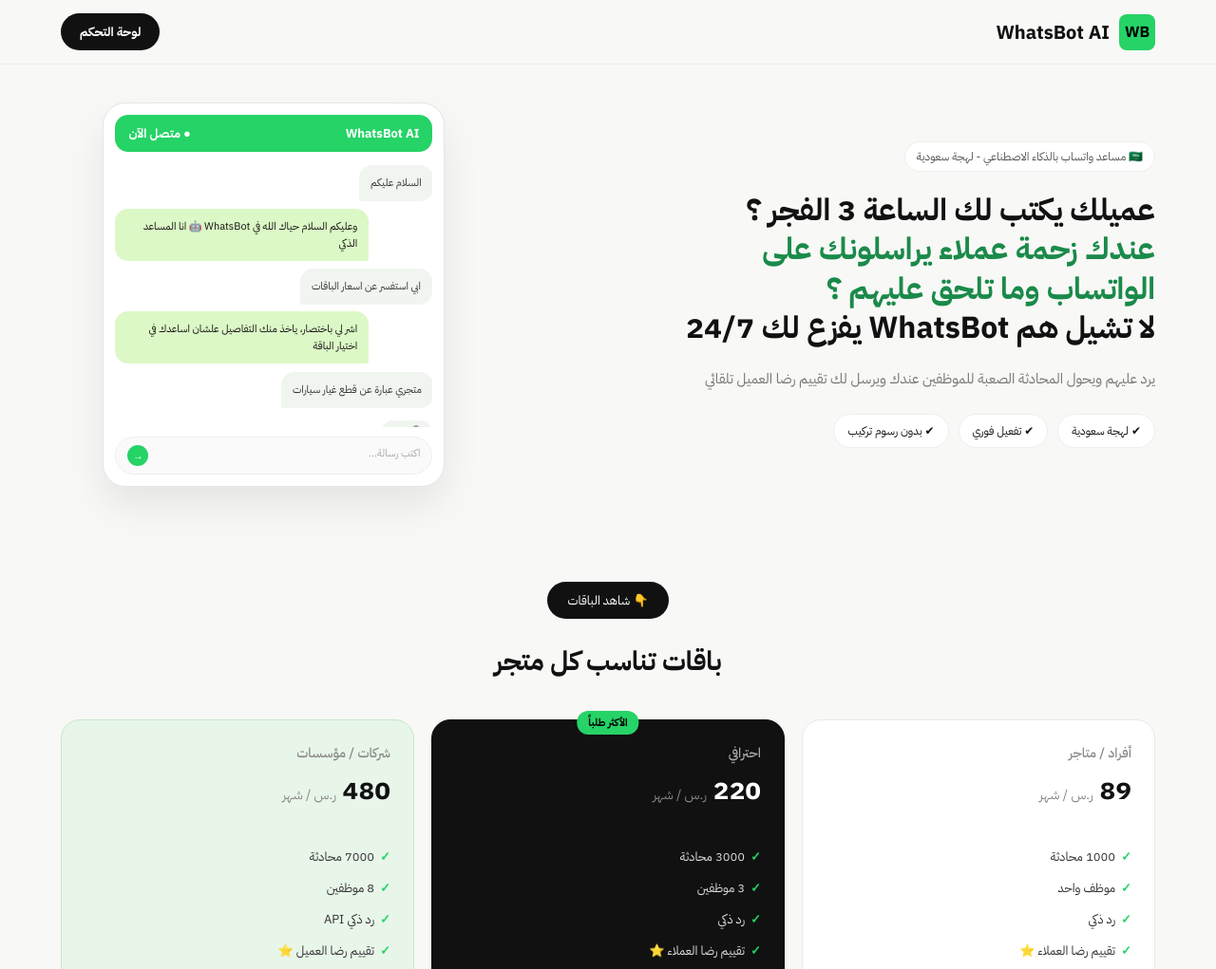
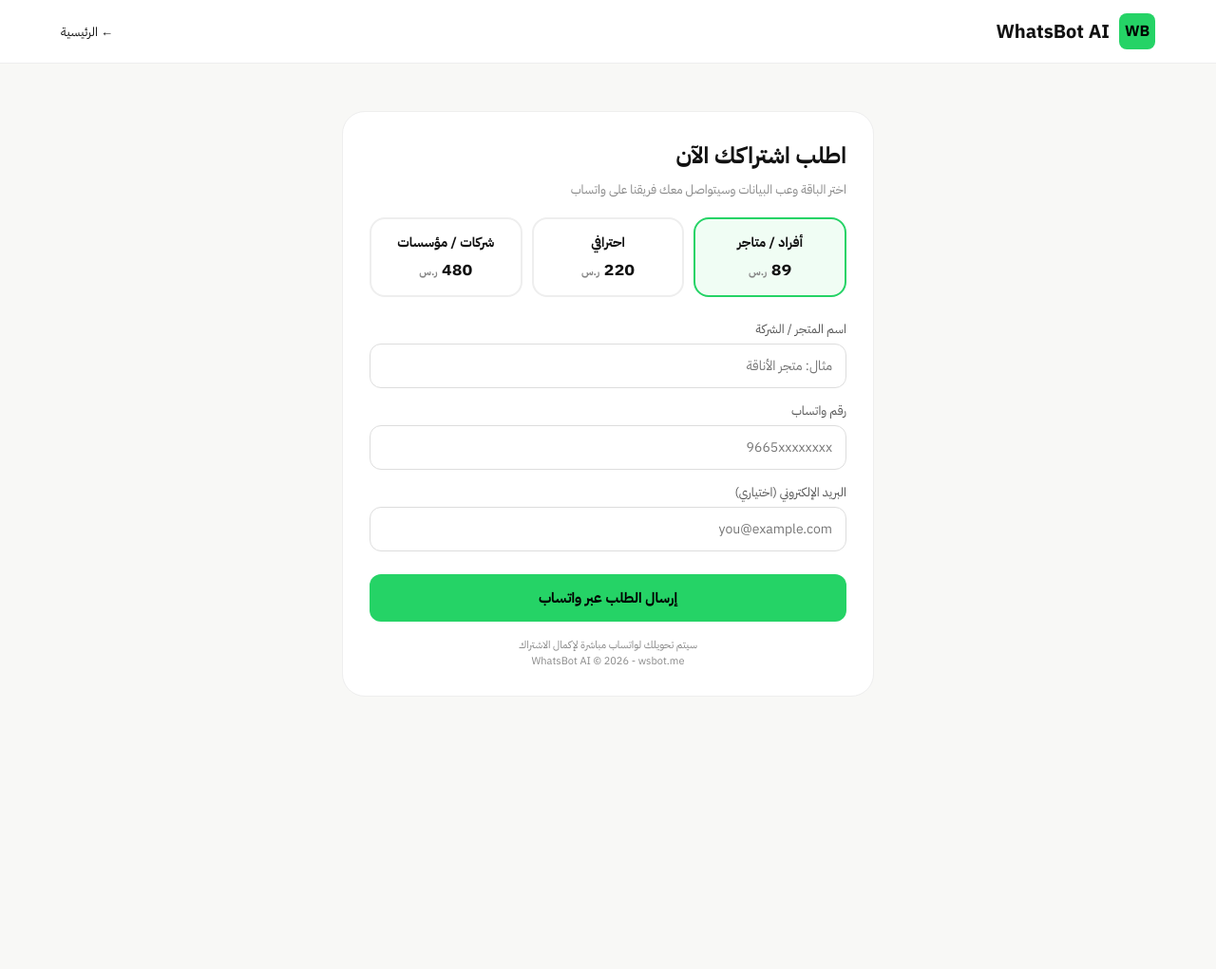
Before and after one commit to 3zo900/whatsbot, a website: page public/order.html in a window 1280 px wide. Shown: the top 1021 px of the page at 95% size. After the commit the page ends 800 px from the top, so only its background shows below. Drawn offline with Linux system fonts and the light colour scheme.

Commit message:
Update order.html

```diff
--- a/public/order.html
+++ b/public/order.html
@@ -1,72 +1,87 @@
 <!DOCTYPE html>
-<html lang="ar" dir="rtl"><head><meta charset="UTF-8"><meta name="viewport" content="width=device-width,initial-scale=1"><title>WhatsBot AI</title>
+<html lang="ar" dir="rtl">
+<head>
+<meta charset="UTF-8">
+<meta name="viewport" content="width=device-width,initial-scale=1">
+<title>طلب اشتراك - WhatsBot AI</title>
 <link href="https://fonts.googleapis.com/css2?family=IBM+Plex+Sans+Arabic:wght@400;500;700&display=swap" rel="stylesheet">
 <style>
 *{margin:0;padding:0;box-sizing:border-box;font-family:'IBM Plex Sans Arabic',sans-serif}
-body{background:#f8f8f6;color:#111;overflow-x:hidden}
-nav{display:flex;justify-content:space-between;align-items:center;padding:14px 5%;background:#f8f8f6;position:sticky;top:0;z-index:10;border-bottom:1px solid #eee}
+body{background:#f8f8f6;color:#111;padding:0}
+nav{display:flex;justify-content:space-between;align-items:center;padding:14px 5%;background:#fff;border-bottom:1px solid #eee}
 .nav-logo{display:flex;align-items:center;gap:10px;font-weight:800;font-size:20px}
 .logo-box{width:38px;height:38px;background:#25D366;color:#000;border-radius:8px;display:flex;align-items:center;justify-content:center;font-weight:900;font-size:16px}
-.nav-btn{background:#111;color:#fff;padding:10px 20px;border-radius:30px;font-size:13px;text-decoration:none;font-weight:600}
-.hero{display:flex;align-items:center;justify-content:space-between;padding:40px 5%;gap:30px;max-width:1300px;margin:0 auto}
-.hero-text{flex:1.2} .badge-top{display:inline-flex;background:#fff;border:1px solid #eee;padding:6px 12px;border-radius:20px;font-size:12px;color:#555;margin-bottom:20px}
-.hero-text h1{font-size:32px;line-height:1.3;font-weight:800;margin-bottom:16px} .hero-text h1 span{color:#1a8a4a}
-.hero-desc{color:#777;font-size:15px;line-height:1.7;margin:20px 0 24px;max-width:500px}
-.features-row{display:flex;gap:10px;flex-wrap:wrap;margin-top:18px} .feat{background:#fff;border:1px solid #eee;padding:8px 14px;border-radius:20px;font-size:12px;display:flex;gap:6px}
-.hero-mock{flex:0.8} .mock-phone{background:#fff;border:1px solid #e5e5e5;border-radius:24px;padding:12px;box-shadow:0 20px 40px rgba(0,0,0,0.08);max-width:360px;margin:auto;overflow:hidden}
-.mock-header{background:#25D366;color:#fff;padding:10px 14px;border-radius:14px;font-size:13px;font-weight:700;display:flex;justify-content:space-between;margin-bottom:10px}
-.mock-body{height:280px;overflow-y:auto;display:flex;flex-direction:column;gap:8px;padding:4px 0}
-.mock-msg{background:#f1f5f0;padding:10px 12px;border-radius:14px 14px 14px 2px;font-size:11px;line-height:1.6;color:#333;max-width:80%;align-self:flex-start;opacity:0;transform:translateY(12px) scale(0.95);animation:msgIn 0.45s cubic-bezier(0.34,1.56,0.64,1) forwards}
-.mock-msg.user{background:#dcf8c6;border-radius:14px 14px 2px 14px;align-self:flex-end;color:#111}
-.mock-msg:nth-child(1){animation-delay:0.3s} .mock-msg:nth-child(2){animation-delay:1.1s} .mock-msg:nth-child(3){animation-delay:1.9s} .mock-msg:nth-child(4){animation-delay:2.7s} .mock-msg:nth-child(5){animation-delay:3.5s}
-@keyframes msgIn{0%{opacity:0;transform:translateY(12px) scale(0.95)} 100%{opacity:1;transform:translateY(0) scale(1)}}
-.mock-typing{display:flex;gap:4px;padding:10px 14px;background:#f1f5f0;border-radius:18px;width:fit-content;align-self:flex-start;margin-top:6px;animation:msgIn 0.4s 4.2s both}
-.mock-typing span{width:6px;height:6px;background:#999;border-radius:50%;animation:typing 1.2s infinite} .mock-typing span:nth-child(2){animation-delay:0.2s} .mock-typing span:nth-child(3){animation-delay:0.4s}
-@keyframes typing{0%,60%,100%{transform:translateY(0);opacity:0.5} 30%{transform:translateY(-6px);opacity:1}}
-.mock-input{border:1px solid #eee;border-radius:20px;padding:8px 12px;font-size:11px;color:#aaa;display:flex;justify-content:space-between;margin-top:10px;background:#fafafa}
-.pricing{padding:60px 5%;background:#f8f8f6;text-align:center;max-width:1300px;margin:0 auto} .pricing .top-btn{display:inline-block;background:#111;color:#fff;padding:10px 22px;border-radius:30px;font-size:13px;margin-bottom:24px} .pricing h2{font-size:28px;font-weight:800;margin-bottom:40px}
-.plans{display:grid;grid-template-columns:repeat(3,1fr);gap:18px;text-align:right} @media(max-width:900px){.plans{grid-template-columns:1fr}.hero{flex-direction:column}.hero-text h1{font-size:28px}}
-.plan{border-radius:20px;padding:24px;position:relative;border:1px solid #e9e9e9;display:flex;flex-direction:column} .plan-label{position:absolute;top:-10px;left:50%;transform:translateX(-50%);background:#25D366;color:#000;font-size:11px;font-weight:700;padding:4px 12px;border-radius:12px}
-.plan h3{font-size:14px;color:#888;font-weight:500;margin-bottom:8px} .plan .price{font-size:28px;font-weight:800;margin-bottom:16px} .plan .price span{font-size:14px;font-weight:400;color:#888}
-.plan ul{list-style:none;margin:16px 0 24px;flex:1} .plan li{font-size:13px;padding:7px 0;display:flex;gap:6px;color:#333} .plan li::before{content:"✓";color:#25D366;font-weight:800}
-.plan .btn-plan{padding:12px;border-radius:30px;border:1px solid #111;text-align:center;font-weight:700;font-size:13px;text-decoration:none;display:block}
-.plan-afrad{background:#ffffff} .plan-afrad .btn-plan{background:#fff;color:#111} .plan-pro{background:#111;color:#fff;border-color:#111} .plan-pro h3{color:#aaa} .plan-pro .price{color:#fff} .plan-pro li{color:#ddd} .plan-pro .btn-plan{background:#25D366;color:#000;border-color:#25D366}
-.plan-companies{background:#e8f5e9;border-color:#c8e6c9} .plan-companies .btn-plan{background:#111;color:#fff} footer{text-align:center;padding:30px;color:#aaa;font-size:12px}
-</style></head><body>
-<nav><div class="nav-logo"><div class="logo-box">WB</div><span>WhatsBot AI</span></div><a href="/login.html" class="nav-btn">لوحة التحكم</a></nav>
-<section class="hero">
-<div class="hero-text"><div class="badge-top">🇸🇦 مساعد واتساب بالذكاء الاصطناعي - لهجة سعودية</div>
-<h1>عميلك يكتب لك الساعة 3 الفجر ؟<br><span>عندك زحمة عملاء يراسلونك على</span><br><span>الواتساب وما تلحق عليهم ؟</span><br><span style="color:#111">لا تشيل هم WhatsBot يفزع لك 24/7</span></h1>
-<p class="hero-desc">يرد عليهم ويحول المحادثة الصعبة للموظفين عندك ويرسل لك تقييم رضا العميل تلقائي</p>
-<div class="features-row"><div class="feat">✔ لهجة سعودية</div><div class="feat">✔ تفعيل فوري</div><div class="feat">✔ بدون رسوم تركيب</div></div></div>
-<div class="hero-mock"><div class="mock-phone"><div class="mock-header"><span>WhatsBot AI</span><span>● متصل الآن</span></div>
-<div class="mock-body" id="mockBody">
-<div class="mock-msg">السلام عليكم</div>
-<div class="mock-msg user">وعليكم السلام حياك الله في WhatsBot 🤖 انا المساعد الذكي</div>
-<div class="mock-msg">ابي استفسر عن اسعار الباقات</div>
-<div class="mock-msg user">اشر لي باختصار، ياخذ منك التفاصيل علشان اساعدك في اختيار الباقة</div>
-<div class="mock-msg">متجري عبارة عن قطع غيار سيارات</div>
-<div class="mock-typing" id="typing"><span></span><span></span><span></span></div>
+.container{max-width:600px;margin:30px auto;padding:20px}
+.card{background:#fff;border:1px solid #eee;border-radius:24px;padding:28px}
+h1{font-size:24px;margin-bottom:8px} .sub{color:#888;font-size:13px;margin-bottom:20px}
+.plan-select{display:grid;grid-template-columns:repeat(3,1fr);gap:10px;margin-bottom:24px}
+.plan-option{border:2px solid #eee;border-radius:16px;padding:14px;text-align:center;cursor:pointer;transition:0.2s}
+.plan-option.active{border-color:#25D366;background:#f0fdf4}
+.plan-option h3{font-size:14px;margin-bottom:4px} .plan-option .price{font-size:18px;font-weight:800}
+.field{margin-bottom:14px} .field label{font-size:13px;color:#555;display:block;margin-bottom:6px}
+.field input{width:100%;padding:12px 14px;border:1px solid #ddd;border-radius:12px;font-size:14px}
+.btn{width:100%;background:#111;color:#fff;padding:14px;border:none;border-radius:12px;font-weight:700;font-size:15px;cursor:pointer;margin-top:10px}
+.btn-green{background:#25D366;color:#000}
+.note{font-size:11px;color:#888;text-align:center;margin-top:16px}
+</style>
+</head>
+<body>
+<nav>
+  <div class="nav-logo"><div class="logo-box">WB</div> WhatsBot AI</div>
+  <a href="/" style="text-decoration:none;color:#111;font-size:13px">← الرئيسية</a>
+</nav>
+<div class="container">
+  <div class="card">
+    <h1>اطلب اشتراكك الآن</h1>
+    <div class="sub">اختر الباقة وعب البيانات وسيتواصل معك فريقنا على واتساب</div>
+
+    <div class="plan-select" id="plans">
+      <div class="plan-option" data-plan="individual" onclick="selectPlan('individual')">
+        <h3>أفراد / متاجر</h3>
+        <div class="price">89 <span style="font-size:11px;color:#888">ر.س</span></div>
+      </div>
+      <div class="plan-option" data-plan="professional" onclick="selectPlan('professional')">
+        <h3>احترافي</h3>
+        <div class="price">220 <span style="font-size:11px;color:#888">ر.س</span></div>
+      </div>
+      <div class="plan-option" data-plan="companies" onclick="selectPlan('companies')">
+        <h3>شركات / مؤسسات</h3>
+        <div class="price">480 <span style="font-size:11px;color:#888">ر.س</span></div>
+      </div>
+    </div>
+
+    <div class="field"><label>اسم المتجر / الشركة</label><input id="storeName" placeholder="مثال: متجر الأناقة"></div>
+    <div class="field"><label>رقم واتساب</label><input id="whatsapp" placeholder="9665xxxxxxxx"></div>
+    <div class="field"><label>البريد الإلكتروني (اختياري)</label><input id="email" placeholder="you@example.com"></div>
+
+    <button class="btn btn-green" onclick="sendOrder()">إرسال الطلب عبر واتساب</button>
+    <div class="note">سيتم تحويلك لواتساب مباشرة لإكمال الاشتراك<br>WhatsBot AI © 2026 - wsbot.me</div>
+  </div>
 </div>
-<div class="mock-input"><span>اكتب رسالة...</span><span style="background:#25D366;color:#fff;width:22px;height:22px;border-radius:50%;display:flex;align-items:center;justify-content:center">→</span></div></div></div>
-</section>
-<section class="pricing"><div class="top-btn">👇 شاهد الباقات</div><h2>باقات تناسب كل متجر</h2>
-<div class="plans">
-<div class="plan plan-afrad"><h3>أفراد / متاجر</h3><div class="price">89 <span>ر.س / شهر</span></div><ul><li>1000 محادثة</li><li>موظف واحد</li><li>رد ذكي</li><li>تقييم رضا العملاء ⭐</li></ul><a href="/order?plan=individual" class="btn-plan">اختر الباقة</a></div>
-<div class="plan plan-pro"><div class="plan-label">الأكثر طلباً</div><h3>احترافي</h3><div class="price">220 <span>ر.س / شهر</span></div><ul><li>3000 محادثة</li><li>3 موظفين</li><li>رد ذكي</li><li>تقييم رضا العملاء ⭐</li></ul><a href="/order?plan=companies" class="btn-plan">اختر الباقة</a></div>
-<div class="plan plan-companies"><h3>شركات / مؤسسات</h3><div class="price">480 <span>ر.س / شهر</span></div><ul><li>7000 محادثة</li><li>8 موظفين</li><li>رد ذكي API</li><li>تقييم رضا العميل ⭐</li></ul><a href="/order?plan=enterprise" class="btn-plan">اختر الباقة</a></div>
-</div></section>
-<footer>WhatsBot AI © 2026 - wsbot.me</footer>
+
 <script>
-function restartChat(){
-  const body = document.getElementById('mockBody');
-  const msgs = body.querySelectorAll('.mock-msg');
-  msgs.forEach(m=>{m.style.animation='none'; m.offsetHeight; m.style.animation='';});
-  const typing = document.getElementById('typing');
-  if(typing){typing.style.animation='none'; typing.offsetHeight; typing.style.animation='';}
+const prices = {individual:89, professional:220, companies:480};
+let selectedPlan = new URLSearchParams(window.location.search).get('plan') || 'individual';
+function selectPlan(plan){
+  selectedPlan = plan;
+  document.querySelectorAll('.plan-option').forEach(el=>{
+    el.classList.toggle('active', el.dataset.plan===plan);
+  });
 }
-setInterval(restartChat, 8000);
+selectPlan(selectedPlan);
+function sendOrder(){
+  const store = document.getElementById('storeName').value || 'بدون اسم';
+  const wa = document.getElementById('whatsapp').value || '';
+  const email = document.getElementById('email').value || '';
+  if(!wa){ alert('الرجاء إدخال رقم الواتساب'); return; }
+  const price = prices[selectedPlan];
+  const text = `مرحبا، أريد الاشتراك في WhatsBot AI
+الباقة: ${selectedPlan} - ${price} ر.س / شهر
+المتجر: ${store}
+واتساب: ${wa}
+البريد: ${email}`;
+  window.open(`https://wa.me/966510015157?text=${encodeURIComponent(text)}`, '_blank');
+}
 </script>
-</body></html>
-  `);
-});
+</body>
+</html>
```
